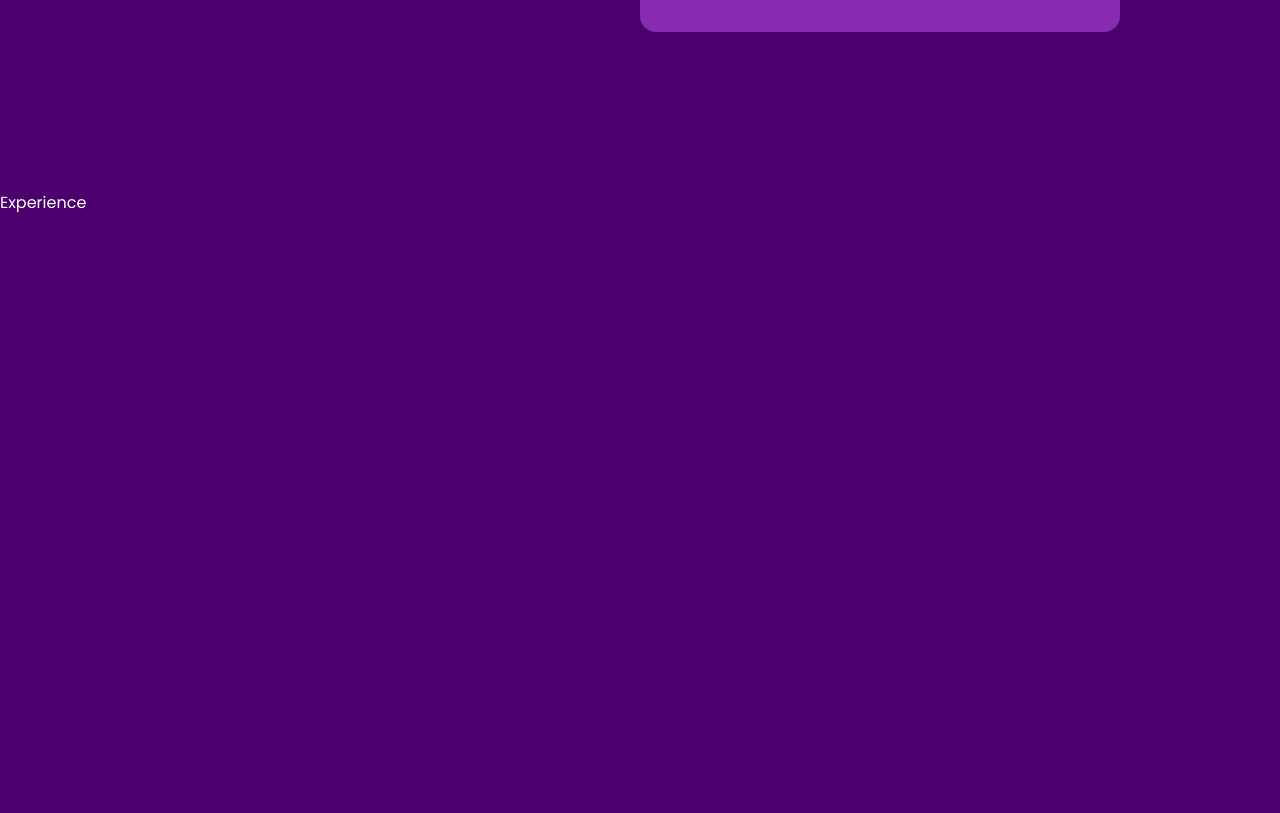
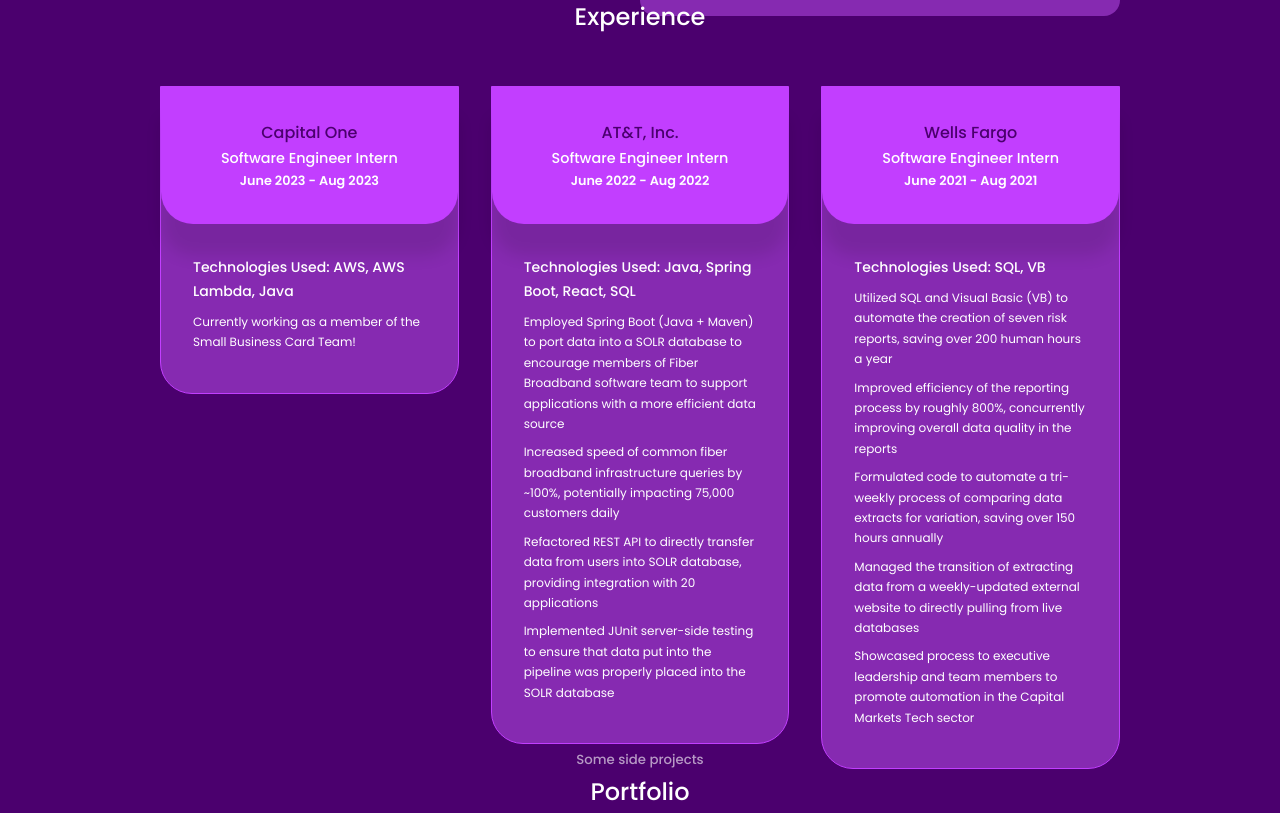
Before and after one commit to ankithkanderi24/my-website, a React (Create React App) app: page / in a window 1280 px wide. Shown: the part 1667-2480 px from the top of the page. Built offline with nearby package versions, Linux system fonts and the light colour scheme.

Commit message:
getting there

```diff
--- a/src/components/about/about.css
+++ b/src/components/about/about.css
@@ -10,6 +10,7 @@
     border-radius: 2rem;
     display: grid;
     place-items: center;
+
 }
 
 .about__me-img {
@@ -17,6 +18,7 @@
     overflow: hidden;
     /* transform: rotate(10deg); */
     transition: var(--transition);
+    margin-top: 15rem;
 }
 
 
--- a/src/components/experience/experience.css
+++ b/src/components/experience/experience.css
@@ -0,0 +1,85 @@
+.experience_container {
+    display: grid;
+    grid-template-columns: repeat(3, 1fr);
+    gap: 2rem;
+}
+
+.job {
+    background: var(--color-bg-variant);
+    border-radius: 0 0 2rem 2rem;
+    border: 1px solid var(--color-primary);
+    height: fit-content;
+    transition: var(--transition);
+}
+
+.job:hover {
+    background: transparent;
+    border-color: var(--color-primary-variant);
+    cursor: default;
+}
+
+.job_head {
+    background: var(--color-primary);
+    padding: 2rem;
+    border-radius: 0 0 2rem 2rem;
+    box-shadow: 0 2rem 1rem rgba(0, 0, 0, 0.1);
+}
+
+.job_head h3 {
+    color: var(--color-bg);
+    text-align: center;
+    font-size: 1rem;
+}
+
+.job_head h5 {
+    color: var(--color-white);
+    text-align: center;
+    font-size: .9rem;
+}
+
+
+.job_head h6 {
+    color: var(--color-white);
+    font-size: 0.8rem;
+    text-align: center;
+}
+
+.job_list {
+    padding: 2rem;
+    size: 50%;
+}
+
+.job_list li {
+    font-size: 12px;
+    display: flex;
+    gap: 1rem;
+    margin-bottom: .5rem;
+    list-style: disc;
+}
+
+.service_list-icon {
+    color: var(--color-primary);
+    margin-top: 2px;
+    font-size: 1.5rem;
+}
+
+.service_list p {
+    font-size: 0.9rem;
+}
+
+@media screen and (max-width: 1024px) {
+    .services_container {
+        grid-template-columns: 1fr 1fr;
+        gap: 2rem;
+    }
+    .service {
+        height: auto;
+    }
+}
+
+@media screen and (max-width: 600px) {
+    .services_container {
+        grid-template-columns: 1fr;
+        gap: 1.5rem;
+    }
+}
--- a/src/components/experience/experience.jsx
+++ b/src/components/experience/experience.jsx
@@ -1,9 +1,93 @@
 import React from 'react'
 import './experience.css'
+
 const experience = () => {
   return (
-    <section id = 'experience'>Experience</section>
+    <section id='experience'>
+      <h2>Experience</h2>
 
+      <div className="container experience_container">
+        <article className='job'>
+            <div className="job_head">
+                <h3>Capital One</h3>
+                <h5 className='company'>Software Engineer Intern</h5>
+                <h6 className = 'date'>June 2023 - Aug 2023</h6>
+
+            </div>
+
+            <ul className='job_list'>
+              <li>
+              <h3 className = 'technologies'> Technologies Used: AWS, AWS Lambda, Java</h3>
+              </li>
+                <li>
+                  Currently working as a member of the Small Business Card Team!
+                </li>
+            </ul>
+        </article>
+
+
+        <article className='job'>
+            <div className="job_head">
+                <h3>AT&T, Inc.</h3>
+                <h5 className='company'>Software Engineer Intern</h5>
+                <h6 className = 'date'>June 2022 - Aug 2022</h6>
+
+            </div>
+
+            <ul className='job_list'>
+              <li><h3 className = 'technologies'> Technologies Used: Java, Spring Boot, React, SQL</h3></li>
+                <li>
+                Employed Spring Boot (Java + Maven) to port data into a SOLR database to encourage members of Fiber Broadband software team to support applications with a more efficient data source
+                </li>
+                <li>
+                Increased speed of common fiber broadband infrastructure queries by ~100%, potentially impacting 75,000 customers daily
+                </li>
+                <li>
+                Refactored REST API to directly transfer data from users into SOLR database, providing integration with 20 applications
+                </li>
+                <li>
+                Implemented JUnit server-side testing to ensure that data put into the pipeline was properly placed into the SOLR database
+                </li>
+
+
+            </ul>
+        </article>
+
+
+        <article className='job'>
+            <div className="job_head">
+                <h3>Wells Fargo</h3>
+                <h5 className='company'>Software Engineer Intern</h5>
+                <h6 className = 'date'>June 2021 - Aug 2021</h6>
+
+            </div>
+
+            <ul className='job_list'>
+              <li>
+              <h3 className = 'technologies'> Technologies Used: SQL, VB</h3>
+              </li>
+                <li>
+                Utilized SQL and Visual Basic (VB) to automate the creation of seven risk reports, saving over 200 human hours a year
+                </li>
+                <li>
+                Improved efficiency of the reporting process by roughly 800%, concurrently improving overall data quality in the reports
+                </li>
+                <li>
+                Formulated code to automate a tri-weekly process of comparing data extracts for variation, saving over 150 hours annually
+                </li>
+                <li>
+                Managed the transition of extracting data from a weekly-updated external website to directly pulling from live databases
+                </li>
+
+                <li>
+                Showcased process to executive leadership and team members to promote automation in the Capital Markets Tech sector
+                </li>
+
+
+            </ul>
+        </article>
+      </div>
+    </section>
   )
 }
 
--- a/src/components/projects/projects.css
+++ b/src/components/projects/projects.css
@@ -0,0 +1,3 @@
+.projects h2 {
+    margin-top: 100px;
+}
--- a/src/components/projects/projects.jsx
+++ b/src/components/projects/projects.jsx
@@ -1,8 +1,15 @@
 import React from 'react'
 import './projects.css'
+
 const projects = () => {
   return (
-    <section id = 'projects'>Projects</section>
+    <section id = 'projects'>
+    <h5 className='small-words'>Some side projects</h5>
+      <h2>Portfolio</h2>
+
+
+
+      </section>
 
   )
 }
--- a/src/index.css
+++ b/src/index.css
@@ -56,9 +56,10 @@
   font-size: 2.5rem;
 }
 
+
 section {
-  margin-top: 8rem;
-  height: 100vh;
+  margin-top: 7rem;
+  height: 80vh;
 }
 
 section > h2, section > h5 {
```
